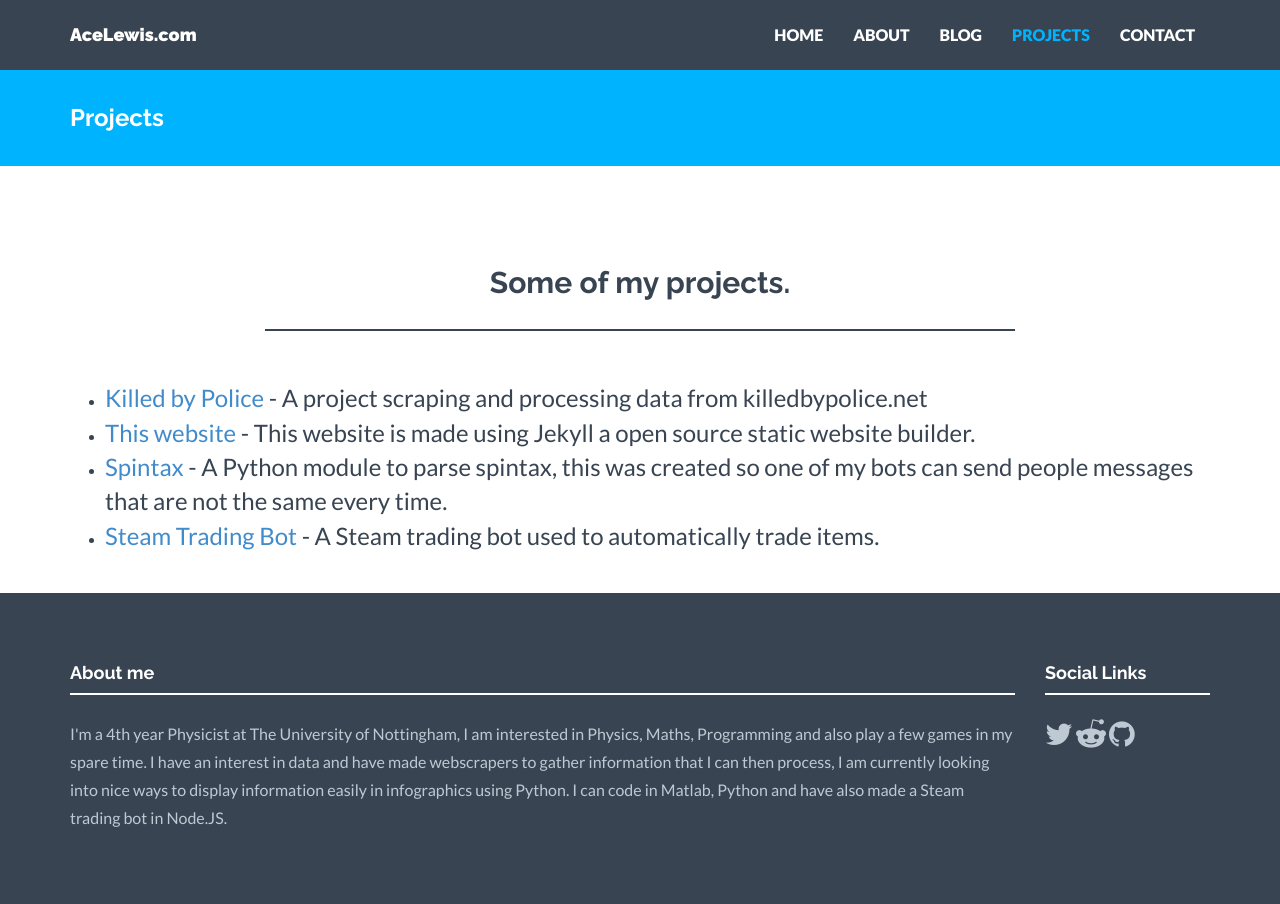
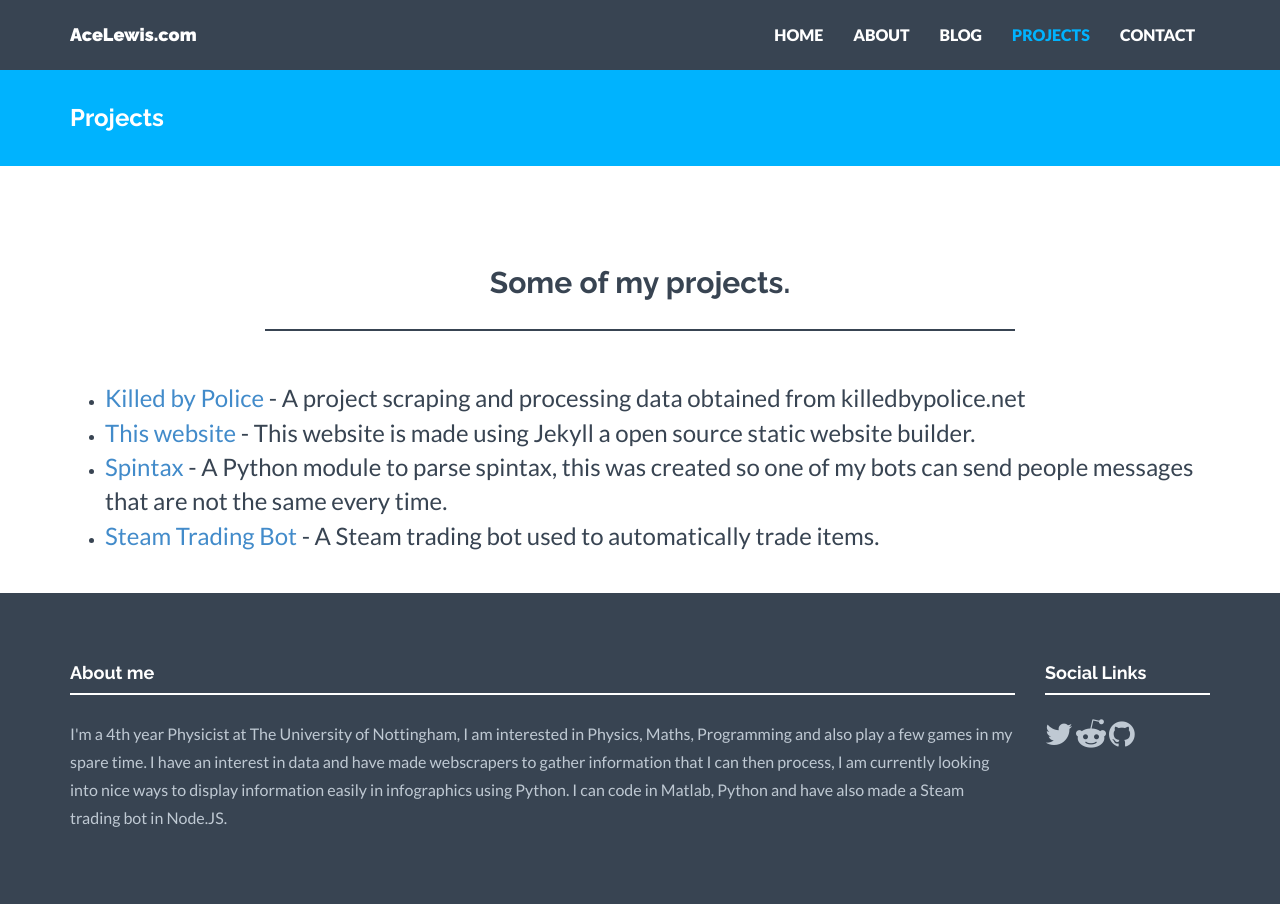
Before and after one commit to AceLewis/AceLewis.github.io, a Jekyll site: the page built from projects.html, in a window 1280 px wide. Built offline with Jekyll 4.4.1, drawn with Linux system fonts in a browser that asks for light colours; nearby versions of some CDN libraries.

Commit message:
Crosses fingers

```diff
--- a/_layouts/projects.html
+++ b/_layouts/projects.html
@@ -5,4 +5,4 @@
 
   {{ content }}
 
-{% include projects.html %}
+{% include projects.html limit=10 %}
--- a/_posts/project/2016-01-31-killedbypolice.markdown
+++ b/_posts/project/2016-01-31-killedbypolice.markdown
@@ -27,7 +27,7 @@
 
 website:
 
-about: A project scraping and processing data from killedbypolice.net
+about: A project scraping and processing data obtained from killedbypolice.net
 ---
 
 ![Main Infographic](/assets/img/project/killedbypolice/killed-by-police.png){: .center-image }
```
Also changed, not shown: projects.html (line endings or trailing spaces).
